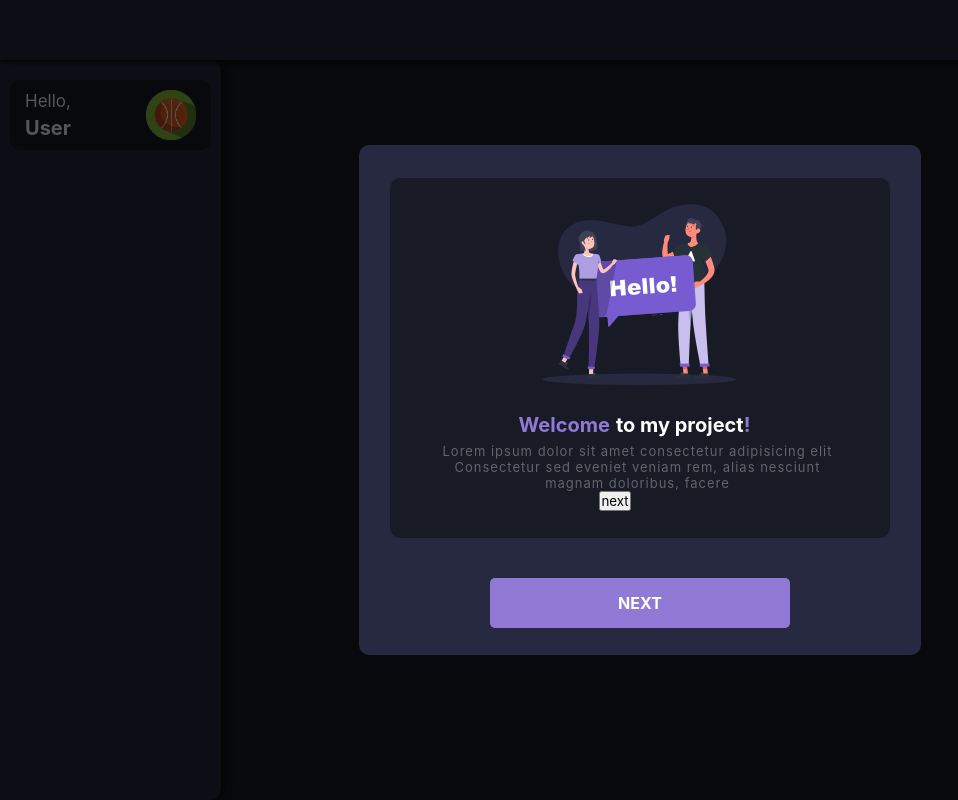
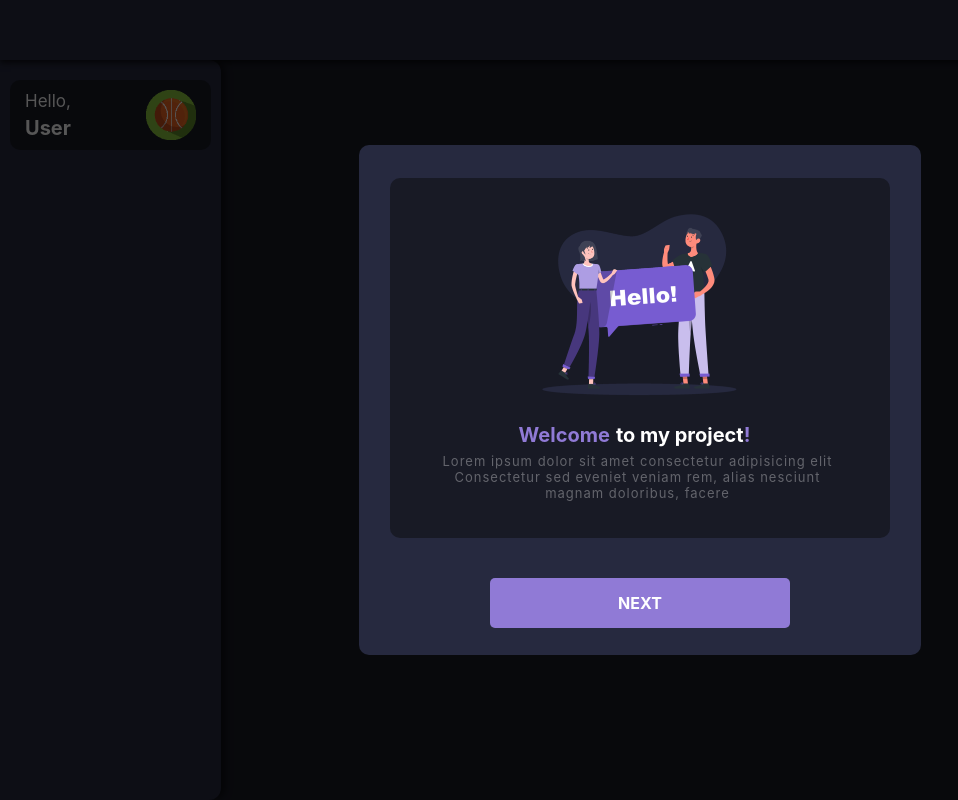
Before and after one commit to oPedroFranca/Todo-list, a React (Vite) app: page / in a window 1280 px wide. Shown: the whole page, without its empty margins (0-958 px from the left). Built offline with nearby package versions, Linux system fonts and the light colour scheme.

Commit message:
creating welcome Modal Slider

```diff
--- a/src/components/WelcomeModal/ModalMain/Slider/Slider.tsx
+++ b/src/components/WelcomeModal/ModalMain/Slider/Slider.tsx
@@ -1,38 +1,38 @@
-/* eslint-disable react/jsx-key */
-import React, { useState } from 'react';
-import { Swiper, SwiperSlide } from 'swiper/react';
-import { Navigation } from 'swiper';
+// /* eslint-disable react/jsx-key */
+// import React, { useState } from 'react';
+// import { Swiper, SwiperSlide } from 'swiper/react';
+// import { Navigation } from 'swiper';
 
-import './style.css';
-import 'swiper/css';
-import 'swiper/css/pagination';
-import { FirstSlide } from './FirstSlide';
-import { SecondSlide } from './SecondSlide';
-import { ThirdSlide } from './ThirdSlide';
+// import './style.css';
+// import 'swiper/css';
+// import 'swiper/css/pagination';
+// import { FirstSlide } from './FirstSlide';
+// import { SecondSlide } from './SecondSlide';
+// import { ThirdSlide } from './ThirdSlide';
 
-export const Slider = () => {
-  const [swiper, setSwiper] = useState(null);
-  const slides = [<FirstSlide />, <SecondSlide />, <ThirdSlide />];
+// export const Slider = () => {
+//   const [swiper, setSwiper] = useState(null);
+//   const slides = [<FirstSlide />, <SecondSlide />, <ThirdSlide />];
 
-  const handleNextClick = () => {
-    if (swiper) {
-      swiper.slideNext();
-    }
-  };
-  return (
-    <Swiper
-      modules={[Navigation]}
-      style={{ marginLeft: '0px' }}
-      navigation
-      spaceBetween={50}
-      slidesPerView={1}
-      onSlideChange={() => console.log('slide change')}
-      onSwiper={(swiper) => setSwiper(swiper)}
-    >
-      {slides.map((slide, index) => (
-        <SwiperSlide key={index}>{slide}</SwiperSlide>
-      ))}
-      <button onClick={handleNextClick}>next</button>
-    </Swiper>
-  );
-};
+//   const handleNextClick = () => {
+//     if (swiper) {
+//       swiper.slideNext();
+//     }
+//   };
+//   return (
+//     <Swiper
+//       modules={[Navigation]}
+//       style={{ marginLeft: '0px' }}
+//       navigation
+//       spaceBetween={50}
+//       slidesPerView={1}
+//       onSlideChange={() => console.log('slide change')}
+//       onSwiper={(swiper) => setSwiper(swiper)}
+//     >
+//       {slides.map((slide, index) => (
+//         <SwiperSlide key={index}>{slide}</SwiperSlide>
+//       ))}
+//       <button onClick={handleNextClick}>next</button>
+//     </Swiper>
+//   );
+// };
--- a/src/components/WelcomeModal/ModalMain/index.tsx
+++ b/src/components/WelcomeModal/ModalMain/index.tsx
@@ -1,18 +1,62 @@
-import React from 'react';
+/* eslint-disable react/display-name */
+import React, { useImperativeHandle, useRef, useState } from 'react';
 import { SubmitButtonModal } from '../SubmitButton';
 import { ModalMainDiv } from './style';
 
-import { Slider } from './Slider/Slider';
+/* eslint-disable react/jsx-key */
+import { Swiper, SwiperSlide } from 'swiper/react';
+
+import 'swiper/css';
+import 'swiper/css/pagination';
+import { FirstSlide } from './Slider/FirstSlide';
+import { SecondSlide } from './Slider/SecondSlide';
+import { ThirdSlide } from './Slider/ThirdSlide';
+import { Navigation } from 'swiper';
+
+const Slider = React.forwardRef((_props, ref) => {
+  const [swiper, setSwiper] = useState(null);
+  const slides = [<FirstSlide />, <SecondSlide />, <ThirdSlide />];
+
+  const handleNextClick = () => {
+    if (swiper) {
+      swiper.slideNext();
+    }
+  };
+
+  useImperativeHandle(ref, () => ({
+    handleNextClick,
+  }));
+
+  return (
+    <Swiper
+      modules={[Navigation]}
+      style={{ marginLeft: '0px' }}
+      navigation
+      spaceBetween={50}
+      slidesPerView={1}
+      onSlideChange={() => console.log('slide change')}
+      onSwiper={(swiper) => setSwiper(swiper)}
+    >
+      {slides.map((slide, index) => (
+        <SwiperSlide key={index}>{slide}</SwiperSlide>
+      ))}
+    </Swiper>
+  );
+});
 
 export const ModalMain = () => {
+  const sliderRef = useRef(null);
+
   const handleNextClick = () => {
-    console.log('cloicado');
+    if (sliderRef.current) {
+      sliderRef.current.handleNextClick();
+    }
   };
 
   return (
     <>
       <ModalMainDiv>
-        <Slider />
+        <Slider ref={sliderRef} />
       </ModalMainDiv>
       <SubmitButtonModal onClick={handleNextClick} />
     </>
```
